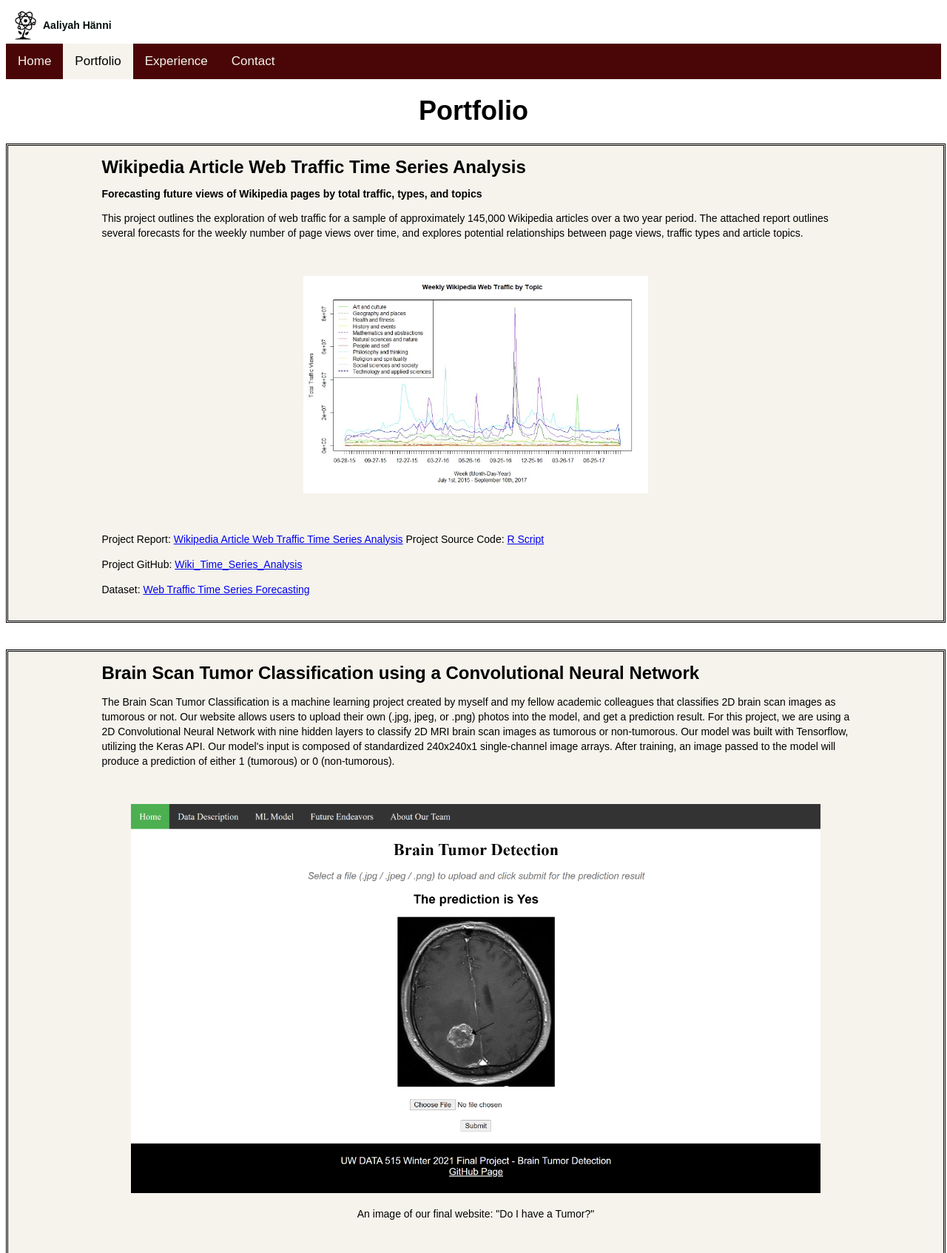
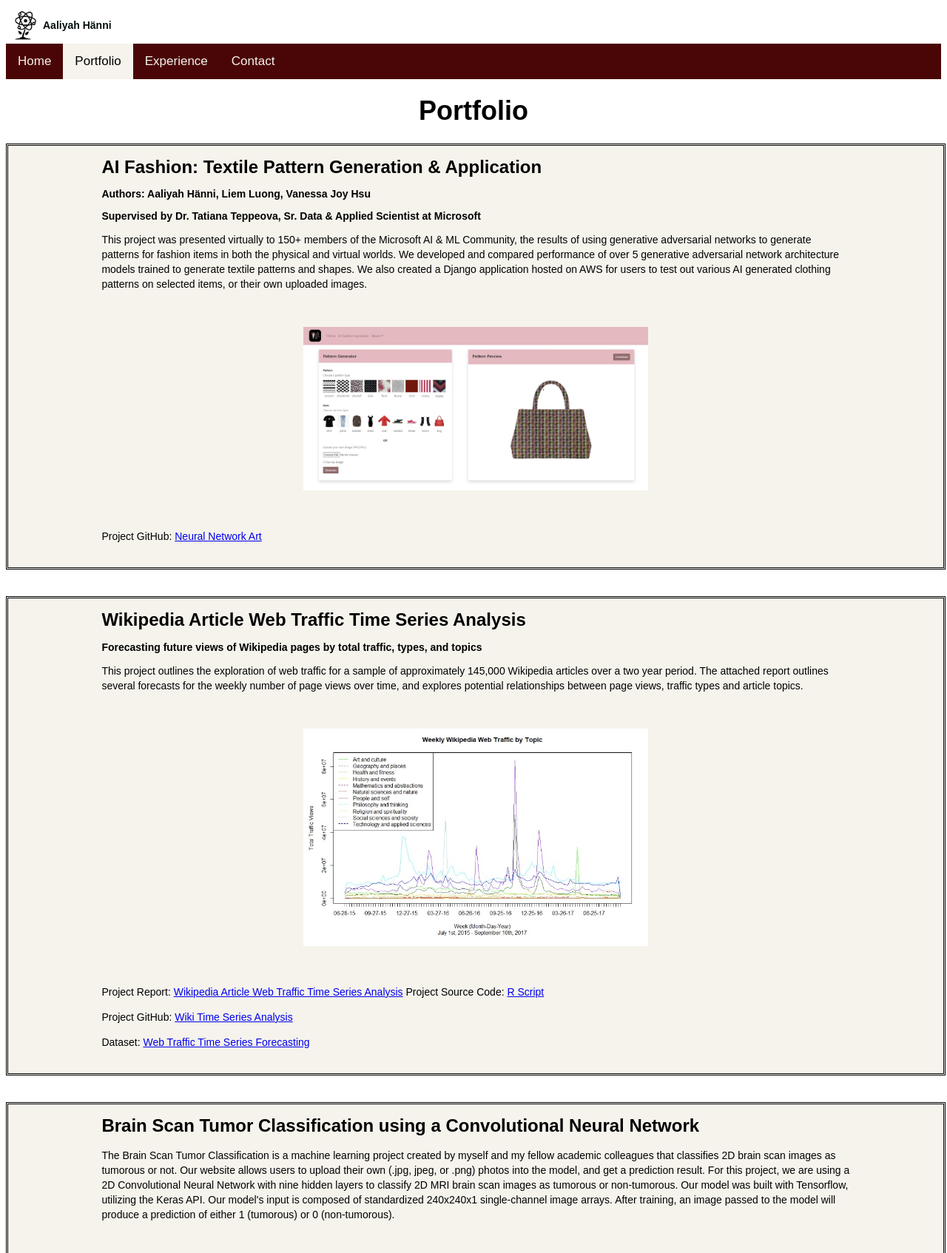
Before and after one commit to aaliyahfiala42/MyWebsite, a Flask app: page /portfolio in a window 1280 px wide. Shown: the top 1694 px of the page at 74% size. Run offline with Flask 2, Linux system fonts and the light colour scheme.

Commit message:
Updated portfolio & resume

```diff
--- a/templates/portfolio.html
+++ b/templates/portfolio.html
@@ -32,6 +32,34 @@
 <!-- ONECOURT-->
 
 <!-- AI FASHION-->
+<div class="border">
+    <div class="content" align="left">
+        <div>
+            <h1>AI Fashion: Textile Pattern Generation & Application</h1>
+            <h3>Authors: Aaliyah Hänni, Liem Luong, Vanessa Joy Hsu</h3>
+            <h3>Supervised by Dr. Tatiana Teppeova, Sr. Data & Applied Scientist at Microsoft</h3>
+            <p>
+                This project was presented virtually to 150+ members of the Microsoft AI & ML Community, the results of using generative adversarial networks to
+                generate patterns for fashion items in both the physical and virtual worlds.
+                We developed and compared performance of over 5 generative adversarial network architecture models trained to generate textile patterns and shapes.
+                We also created a Django application hosted on AWS for users to test out various AI generated clothing patterns on selected items,
+                or their own uploaded images.
+            </p>
+           </br>
+            <figure align="center">
+                <img src = "../static/img/ai_fashion.jpg" style="width: 50%">
+            </figure>
+            </br>
+            <p>
+                Project GitHub: <a href="https://github.com/liemluong/Neural_Network_Art">Neural Network Art</a>
+            </p>
+            </br>
+        </div>
+    </div>
+    </div>
+
+</br>
+</br>
 
 <!-- WEB TRAFFIC TIME SERIES-->
 <div class="border">
@@ -53,7 +81,7 @@
             Project Source Code: <a href="../static/docs/Source Code.Rmd">R Script</a>
         </p>
         <p>
-            Project GitHub: <a href="https://github.com/aaliyahfiala42/Wiki_Time_Series_Analysis">Wiki_Time_Series_Analysis</a>
+            Project GitHub: <a href="https://github.com/aaliyahfiala42/Wiki_Time_Series_Analysis">Wiki Time Series Analysis</a>
         </p>
         <p>
             Dataset: <a href="https://www.kaggle.com/competitions/web-traffic-time-series-forecasting/data">Web Traffic
```
Also changed, not shown: static/img/ai_fashion.jpg (added), 1 other file.
